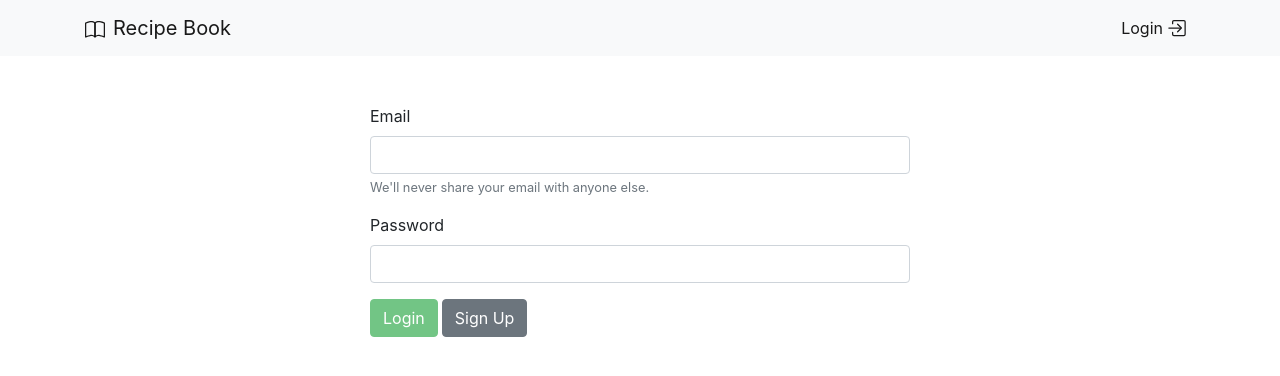
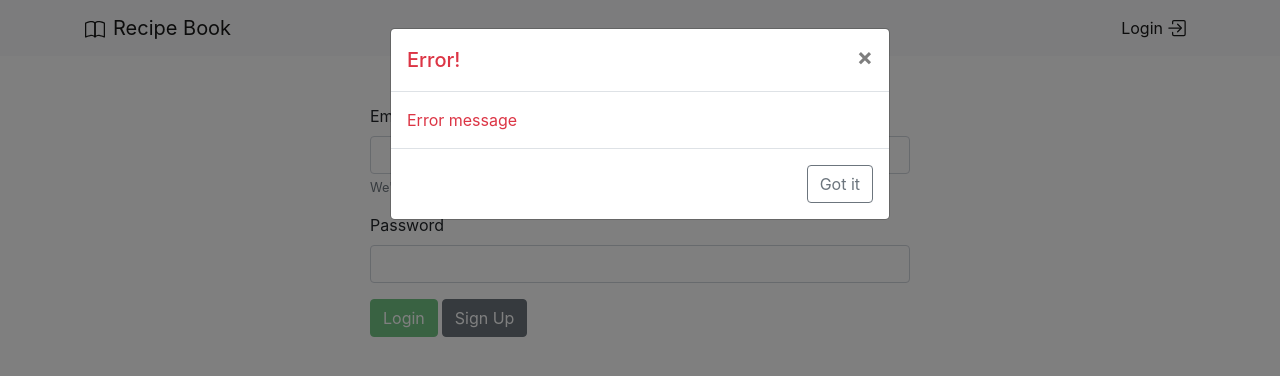
Before and after one commit to Safe-Mode/recipes-book, an Angular app: page /auth in a window 1280 px wide. Shown: the top 376 px of the page. Built offline with nearby package versions, Linux system fonts and the light colour scheme.

Commit message:
Add modal markup

```diff
--- a/src/app/app.component.html
+++ b/src/app/app.component.html
@@ -7,3 +7,5 @@
     </div>
   </div>
 </div>
+
+<app-modal></app-modal>
--- a/src/app/app.module.ts
+++ b/src/app/app.module.ts
@@ -23,6 +23,7 @@ import { RecipeEditComponent } from './pages/recipes/recipe-edit/recipe-edit.com
 import { AuthComponent } from './pages/auth/auth.component';
 import { AppRoutingModule } from './app-routing.module';
 import { LogoComponent } from './shared/components/logo/logo.component';
+import { ModalComponent } from './shared/components/modal/modal.component';
 
 @NgModule({
   declarations: [
@@ -39,7 +40,8 @@ import { LogoComponent } from './shared/components/logo/logo.component';
     RecipeEditComponent,
     ShortenPipe,
     AuthComponent,
-    LogoComponent
+    LogoComponent,
+    ModalComponent
   ],
   imports: [
     BrowserModule,
--- /dev/null
+++ b/src/app/shared/components/modal/modal.component.html
@@ -0,0 +1,20 @@
+<div class="modal-backdrop show"></div>
+
+<div class="modal" tabindex="-1" role="dialog" aria-labelledby="modalError" aria-hidden="true">
+  <div class="modal-dialog" role="document">
+    <div class="modal-content">
+      <div class="modal-header">
+        <h5 class="modal-title text-danger" id="modalError">Error!</h5>
+        <button type="button" class="close" data-dismiss="modal" aria-label="Close">
+          <span aria-hidden="true">&times;</span>
+        </button>
+      </div>
+      <div class="modal-body text-danger">
+        Error message
+      </div>
+      <div class="modal-footer">
+        <button type="button" class="btn btn-outline-secondary" data-dismiss="modal">Got it</button>
+      </div>
+    </div>
+  </div>
+</div>
--- /dev/null
+++ b/src/app/shared/components/modal/modal.component.scss
@@ -0,0 +1,3 @@
+.modal {
+  display: block;
+}
--- /dev/null
+++ b/src/app/shared/components/modal/modal.component.ts
@@ -0,0 +1,15 @@
+import { Component, OnInit } from '@angular/core';
+
+@Component({
+  selector: 'app-modal',
+  templateUrl: './modal.component.html',
+  styleUrls: ['./modal.component.scss']
+})
+export class ModalComponent implements OnInit {
+
+  constructor() { }
+
+  ngOnInit() {
+  }
+
+}
```
